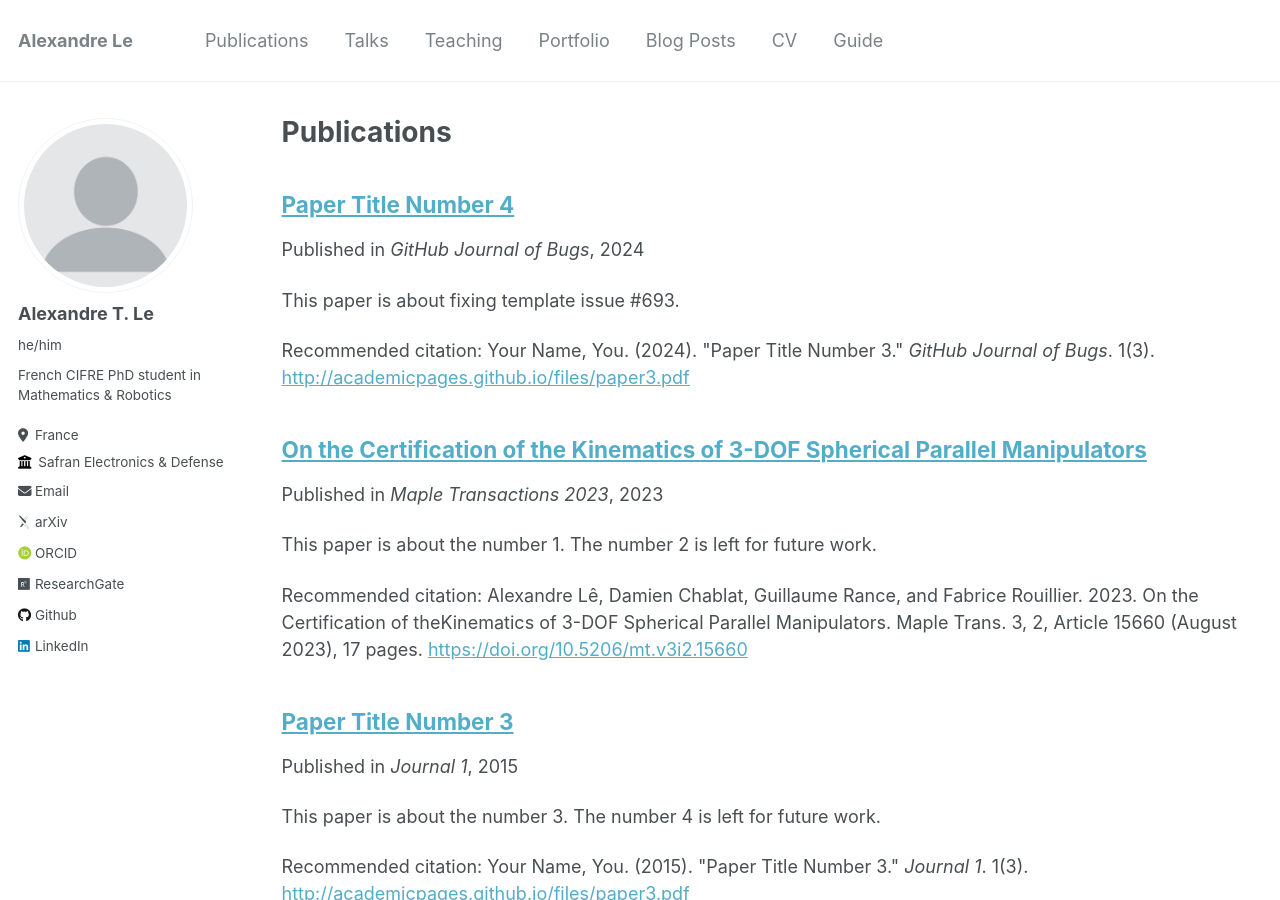
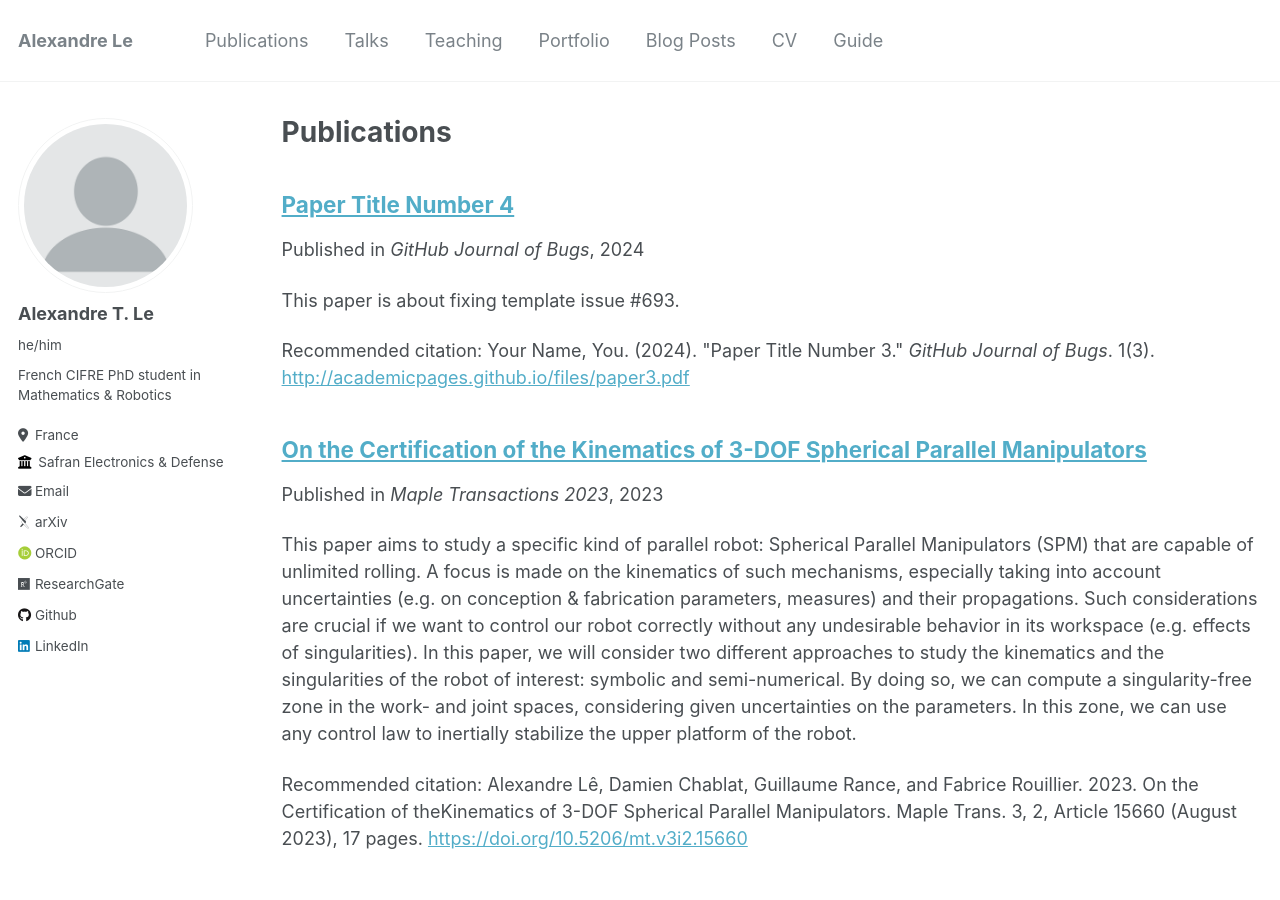
Before and after one commit to alexandre-tle/alexandre-tle.github.io, a Jekyll site: the page built from _pages/publications.md, in a window 1280 px wide and 900 px high. Built offline with Jekyll 4.4.1, drawn with Linux system fonts in a browser that asks for light colours; some web fonts are replaced.

Commit message:
Update article01.md

```diff
--- a/_publications/article01.md
+++ b/_publications/article01.md
@@ -2,7 +2,7 @@
 title: "On the Certification of the Kinematics of 3-DOF Spherical Parallel Manipulators"
 collection: publications
 permalink: https://doi.org/10.5206/mt.v3i2.15660
-excerpt: 'This paper is about the number 1. The number 2 is left for future work.'
+excerpt: 'This paper aims to study a specific kind of parallel robot: Spherical Parallel Manipulators (SPM) that are capable of unlimited rolling. A focus is made on the kinematics of such mechanisms, especially taking into account uncertainties (e.g. on conception & fabrication parameters, measures) and their propagations. Such considerations are crucial if we want to control our robot correctly without any undesirable behavior in its workspace (e.g. effects of singularities). In this paper, we will consider two different approaches to study the kinematics and the singularities of the robot of interest: symbolic and semi-numerical. By doing so, we can compute a singularity-free zone in the work- and joint spaces, considering given uncertainties on the parameters. In this zone, we can use any control law to inertially stabilize the upper platform of the robot.'
 date: 2023-08-01
 venue: 'Maple Transactions 2023'
 paperurl: 'https://doi.org/10.5206/mt.v3i2.15660'
```
